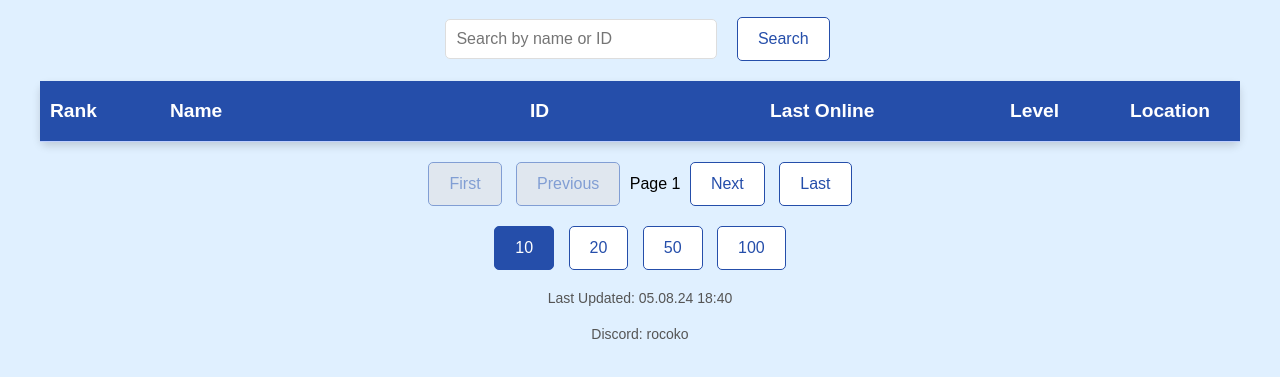
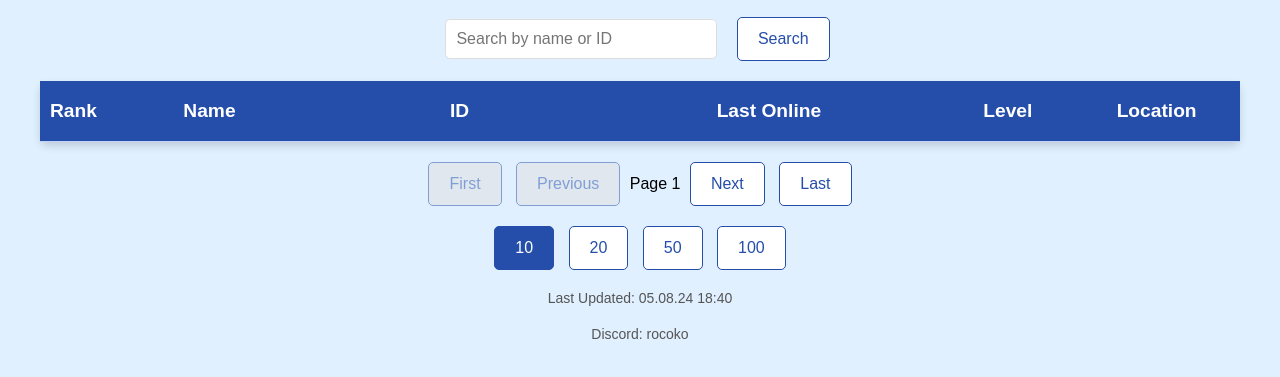
Before and after one commit to RoCoKo/rocoko.github.io, a plain HTML site: page index.html in a window 1280 px wide. Shown: the part 95-472 px from the top of the page. Drawn offline with Linux system fonts and the light colour scheme; no server answers.

Commit message:
Update styles.css

```diff
--- a/src/css/styles.css
+++ b/src/css/styles.css
@@ -49,7 +49,7 @@ th, td {
 
 /* Fixed Column Widths */
 th:nth-child(1), td:nth-child(1) { width: 10%; }
-th:nth-child(2), td:nth-child(2) { width: 30%; }
+th:nth-child(2), td:nth-child(2) { width: 20%; }
 th:nth-child(3), td:nth-child(3) { width: 20%; }
 th:nth-child(4), td:nth-child(4) { width: 20%; }
 th:nth-child(5), td:nth-child(5) { width: 10%; }
```
